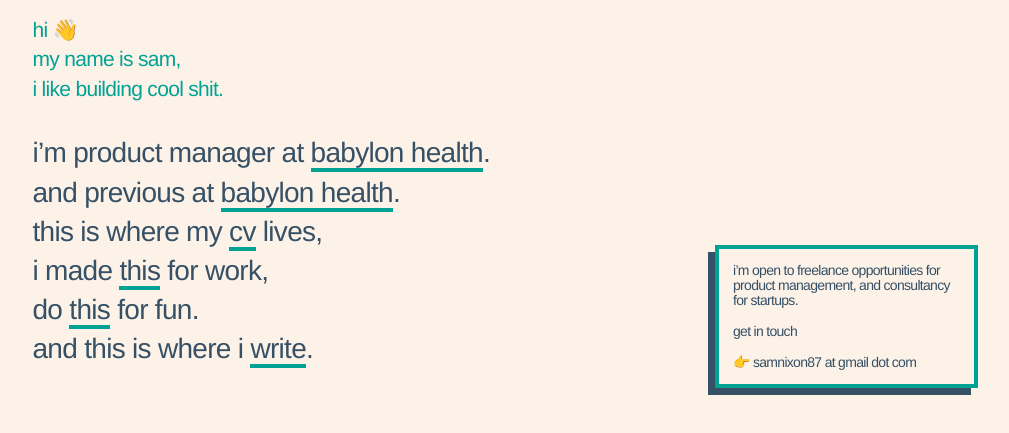
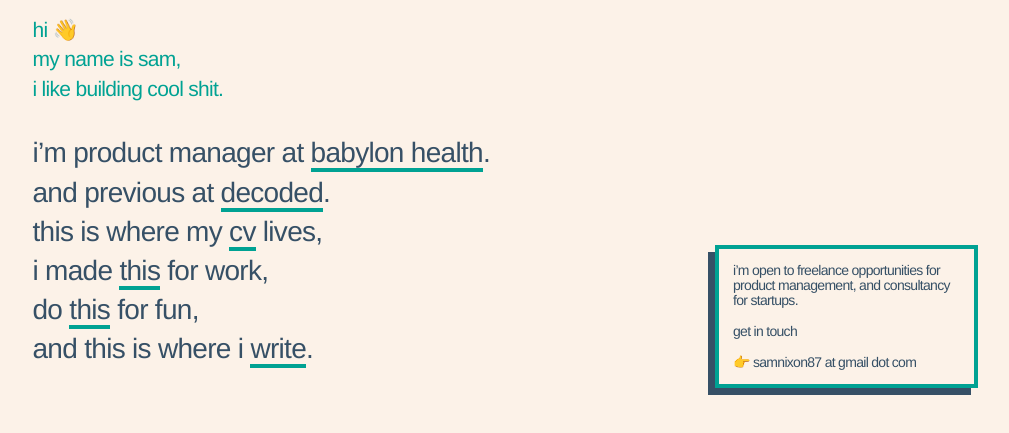
Before and after one commit to samnixon87/samnixon87.github.io, a plain HTML site: page index.html in a window 1280 px wide. Shown: the part 151-584 px from the top of the page, without its empty margins (135-1144 px from the left). Drawn offline with nearby package versions, Linux system fonts and the light colour scheme.

Commit message:
Update index.html

```diff
--- a/index.html
+++ b/index.html
@@ -61,13 +61,13 @@
 
                     i&rsquo;m product manager at <a class="clicked" href="https://www.babylonhealth.com/" rel="me" target="_blank"><span class="underline">babylon health</span></a>.<br>
 
-                    and previous at <a class="clicked" href="https://decoded.com" rel="me" target="_blank"><span class="underline">babylon health</span></a>.<br>
+                    and previous at <a class="clicked" href="https://decoded.com" rel="me" target="_blank"><span class="underline">decoded</span></a>.<br>
 
                     this is where my <a href="https://www.linkedin.com/in/sam-nixon-35333637" rel="me" target="_blank"><span class="underline">cv</span></a> lives,<br>
 
                     i made <a href="https://www.meethacksy.com" rel="me" target="_blank"><span class="underline">this</span></a> for work,<br>
 
-                    do <a href="https://www.instagram.com/samnixon87/" rel="me" target="_blank"><span class="underline">this</span></a> for fun.<br>
+                    do <a href="https://www.instagram.com/samnixon87/" rel="me" target="_blank"><span class="underline">this</span></a> for fun,<br>
 
                     and this is where i <a href="https://medium.com/@sam_nixon" rel="me" target="_blank"><span class="underline">write</span></a>.<br>
 
```
